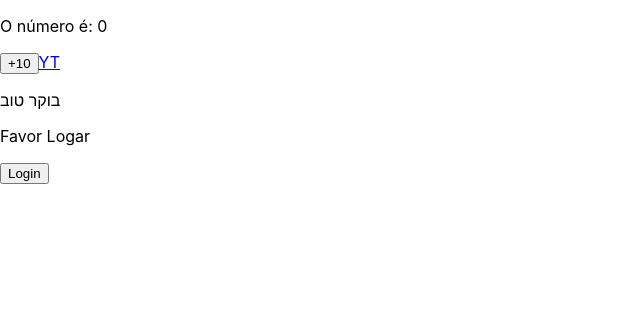
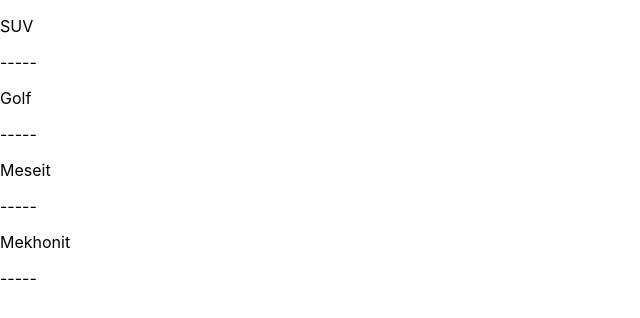
Before and after one commit to alefalves4867/React-course, a React (Create React App) app in the folder CFB/aulas/app01/: page / in a window 1280 px wide. Shown: the top 318 px of the page, without its empty margins (0-640 px from the left). Built offline with nearby package versions, Linux system fonts and the light colour scheme.

Commit message:
aula 13
12 Sivan 5783

```diff
--- a/CFB/aulas/app01/src/App.js
+++ b/CFB/aulas/app01/src/App.js
@@ -1,21 +1,24 @@
-import React,{useState} from 'react'
+import React from 'react'
 import './App.css'
-import State from './componentes/State.js'
-import Login from './componentes/Login.js'
+
 
 
 const App = ()=>{
-  const [num,setNum]=useState(0)
+  const carros = ['SUV', 'Golf', 'Meseit', 'Mekhonit']
+  const lista = carros.map((e)=>{
+    return(
+      <>
+      <div>{e}</div>
+      <p>-----</p>
+      </>
+    )
 
-  const cancelar = (obj) => {
-    return obj.preventDefault()
-  }
+  })
 
   return(
     <>
-    <State setNum = {setNum} num = {num}/>
-    <a href='www.youtube.com' target='_blank' onClick={(e)=>cancelar(e)}>YT</a>
-    <Login/>
+    <p>{lista}</p>
+
     </>
   )
 }
```
